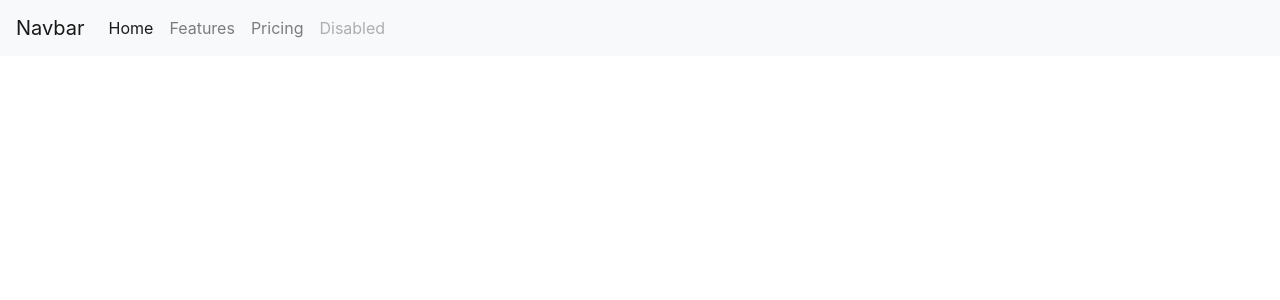
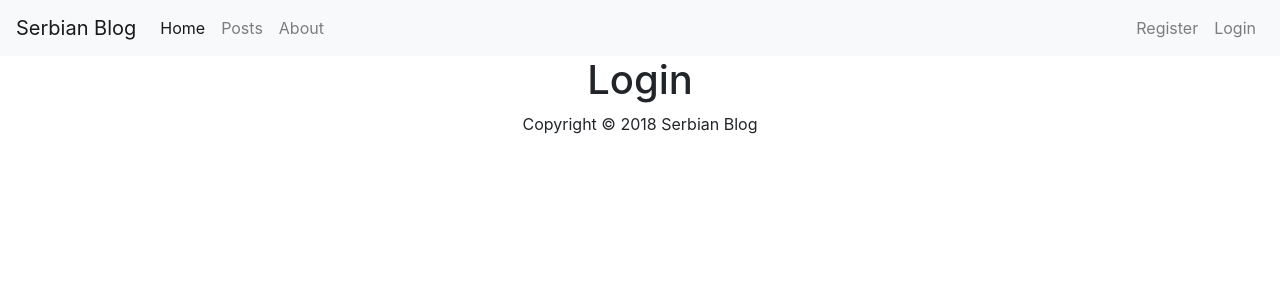
Before and after one commit to djackreuter/serbian-blog, a React (Create React App) app in the folder client/: page /login in a window 1280 px wide. Shown: the top 300 px of the page. Built offline with nearby package versions, Linux system fonts and the light colour scheme.

Commit message:
added basic routes

```diff
--- a/client/src/App.js
+++ b/client/src/App.js
@@ -1,13 +1,26 @@
 import React, { Component } from 'react';
+import { BrowserRouter as Router, Route } from 'react-router-dom';
 import './App.css';
 import Navbar from './components/layout/Navbar';
+import Landing from './components/layout/Landing';
+import Footer from './components/layout/Footer';
+import Register from './components/auth/Register';
+import Login from './components/auth/Login';
 
 class App extends Component {
   render() {
     return (
-      <div className="App">
-        <Navbar />
-      </div>
+      <Router>
+        <div className="App">
+          <Navbar />
+          <Route exact path='/' component={Landing} />
+          <div className="container">
+            <Route exact path="/register" component={ Register } />
+            <Route exact path="/login" component={ Login } />
+          </div>
+          <Footer />
+        </div>
+      </Router>
     );
   }
 }
--- a/client/src/components/layout/Footer.js
+++ b/client/src/components/layout/Footer.js
@@ -0,0 +1,9 @@
+import React from 'react';
+
+export default () => {
+  return (
+    <footer>
+      Copyright &copy; {new Date().getFullYear()} Serbian Blog
+    </footer>
+  );
+}
--- a/client/src/components/layout/Landing.js
+++ b/client/src/components/layout/Landing.js
@@ -0,0 +1,11 @@
+import React, { Component } from 'react'
+
+export default class Landing extends Component {
+  render() {
+    return (
+      <div>
+
+      </div>
+    );
+  }
+}
--- a/client/src/components/layout/Navbar.js
+++ b/client/src/components/layout/Navbar.js
@@ -1,26 +1,32 @@
 import React, { Component } from 'react'
+import { Link } from 'react-router-dom';
 
 export default class Navbar extends Component {
   render() {
     return (
       <nav className="navbar navbar-expand-lg navbar-light bg-light">
-        <a className="navbar-brand" href="#">Navbar</a>
+        <Link className="navbar-brand" to="/">Serbian Blog</Link>
         <button className="navbar-toggler" type="button" data-toggle="collapse" data-target="#navbarNav" aria-controls="navbarNav" aria-expanded="false" aria-label="Toggle navigation">
           <span className="navbar-toggler-icon"></span>
         </button>
         <div className="collapse navbar-collapse" id="navbarNav">
           <ul className="navbar-nav">
             <li className="nav-item active">
-              <a className="nav-link" href="#">Home <span className="sr-only">(current)</span></a>
+              <Link className="nav-link" to="/">Home <span className="sr-only">(current)</span></Link>
             </li>
             <li className="nav-item">
-              <a className="nav-link" href="#">Features</a>
+              <Link className="nav-link" to="/posts">Posts</Link>
             </li>
             <li className="nav-item">
-              <a className="nav-link" href="#">Pricing</a>
+              <Link className="nav-link" to="/about">About</Link>
+            </li>
+          </ul>
+          <ul className="navbar-nav ml-auto">
+            <li className="nav-item">
+              <Link className="nav-link" to="/register">Register</Link>
             </li>
             <li className="nav-item">
-              <a className="nav-link disabled" href="#">Disabled</a>
+              <Link className="nav-link" to="/login">Login</Link>
             </li>
           </ul>
         </div>
```
